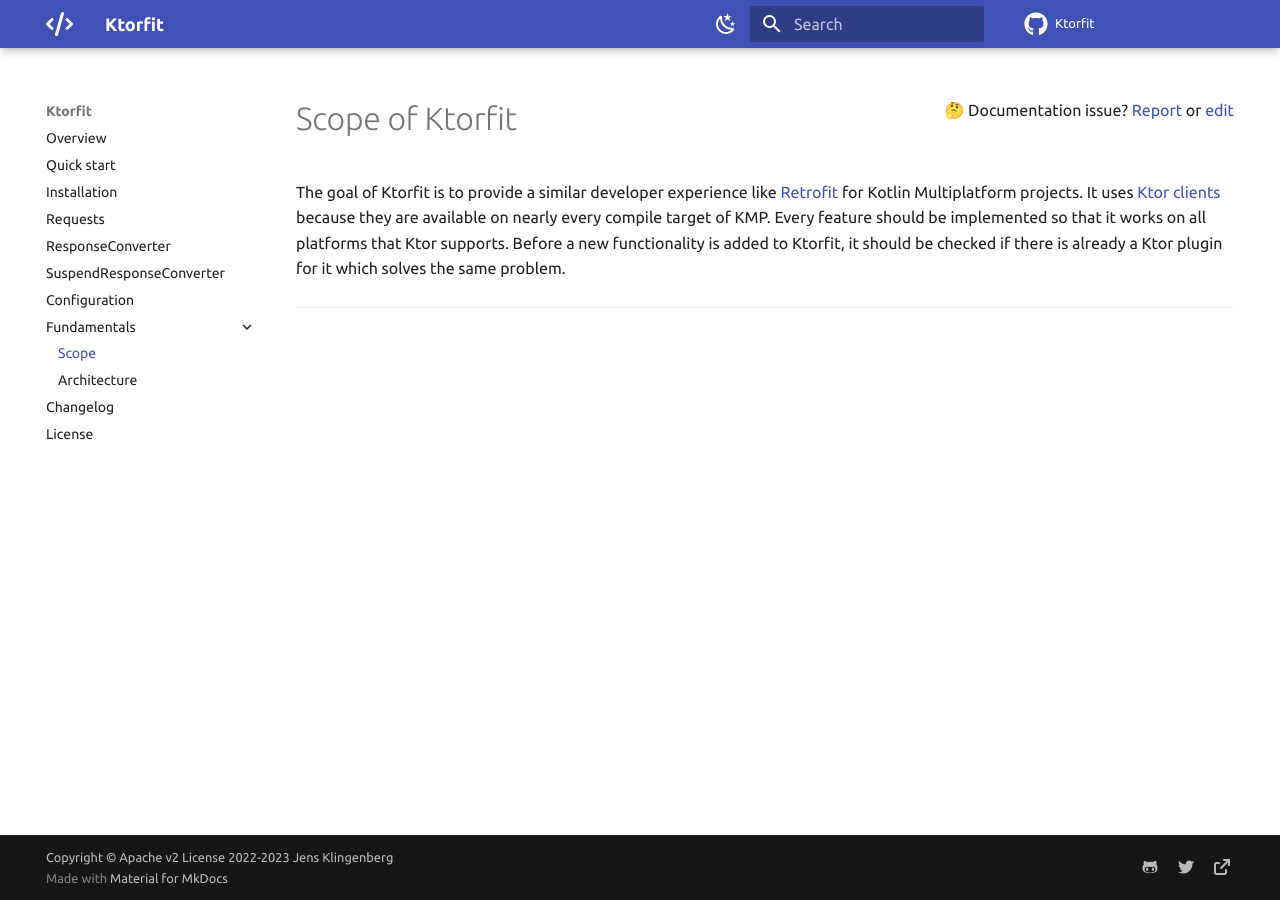
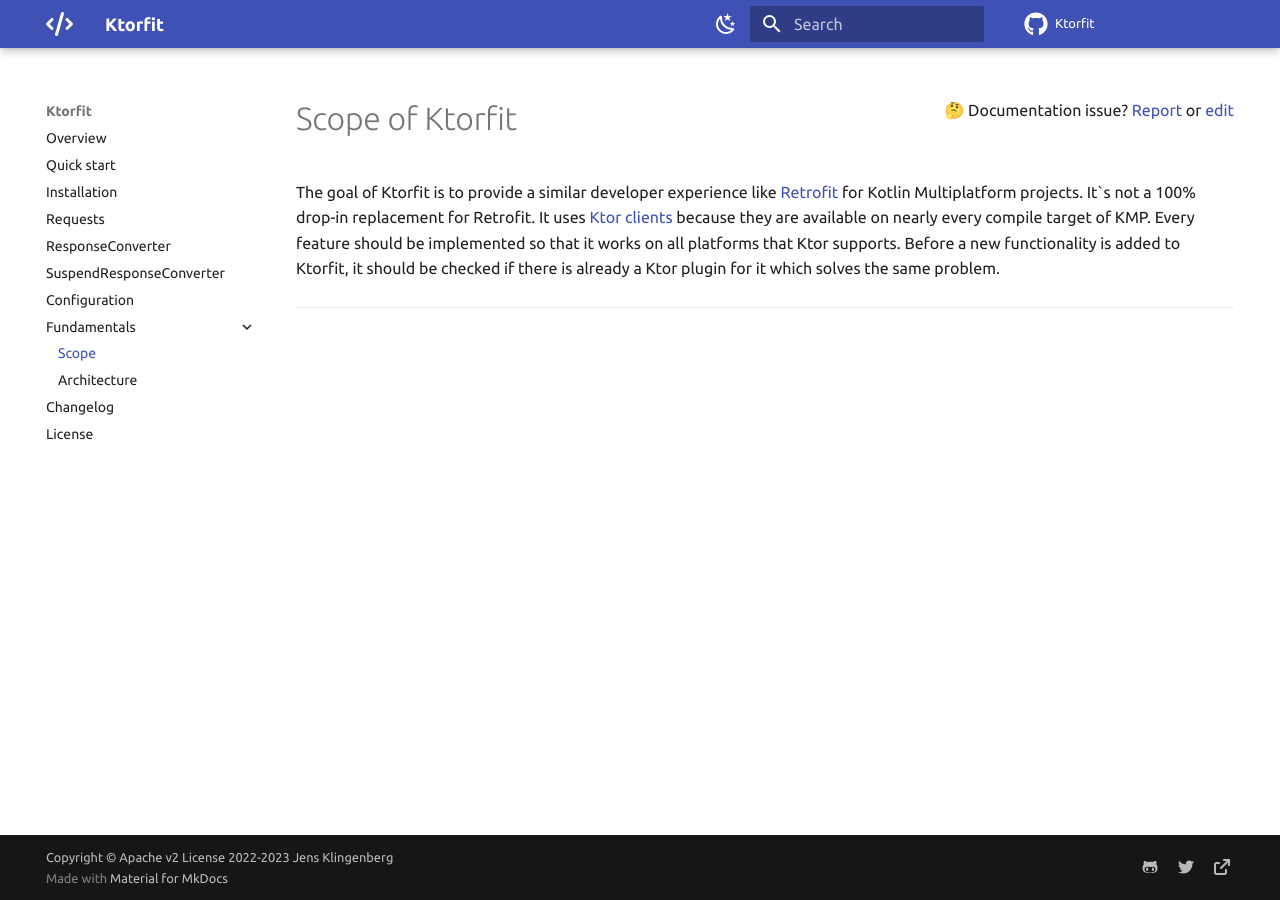
Before and after one commit to Foso/Ktorfit, an MkDocs documentation site: the page built from docs/fundamentals/scope.md, in a window 1280 px wide. Built offline with MkDocs 1.6.1 and Material for MkDocs 9.7.7, drawn with Linux system fonts in a browser that asks for light colours; comment, search, counter and statistics services are not loaded.

Commit message:
(docs) add scope/license

```diff
--- a/docs/fundamentals/scope.md
+++ b/docs/fundamentals/scope.md
@@ -1,4 +1,4 @@
 # Scope of Ktorfit
 
-The goal of Ktorfit is to provide a similar developer experience like [Retrofit](https://square.github.io/retrofit/) for Kotlin Multiplatform projects. It uses [Ktor clients](https://ktor.io/docs/getting-started-ktor-client.html) because they are available on nearly every compile target of KMP.
+The goal of Ktorfit is to provide a similar developer experience like [Retrofit](https://square.github.io/retrofit/) for Kotlin Multiplatform projects. It`s not a 100% drop-in replacement for Retrofit. It uses [Ktor clients](https://ktor.io/docs/getting-started-ktor-client.html) because they are available on nearly every compile target of KMP.
 Every feature should be implemented so that it works on all platforms that Ktor supports. Before a new functionality is added to Ktorfit, it should be checked if there is already a Ktor plugin for it which solves the same problem.
```
